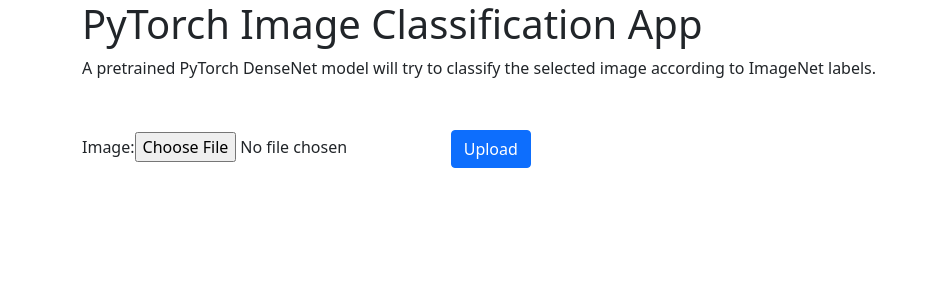
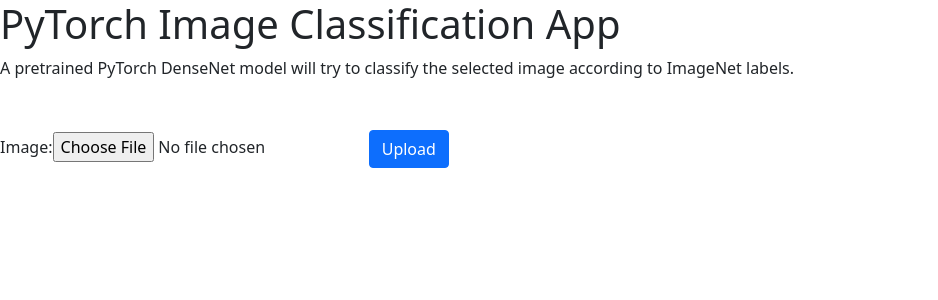
Before and after one commit to stefanbschneider/pytorch-django, a Django app: page / in a window 1280 px wide. Shown: the top 300 px of the page, without its empty margins (0-938 px from the left). Run offline with Django 3.2, Linux system fonts and the light colour scheme.

Commit message:
update dependencies

```diff
--- a/pytorch_django/image_classification/templates/image_classification/index.html
+++ b/pytorch_django/image_classification/templates/image_classification/index.html
@@ -12,7 +12,7 @@
 
 {% load static %}
 
-<div class="container">
+
 <h1>PyTorch Image Classification App</h1>
 <p>A pretrained PyTorch DenseNet model will try to classify the selected image according to ImageNet labels.</p>
 
@@ -35,13 +35,5 @@
     {% endif %}
 {% endif %}
 
-
-</div>
-
-
-
-
-
-
 </body>
 </html>
```
Also changed, not shown: requirements.txt (+9 -6 lines). Lines whose indentation alone changed are shown as unchanged.
